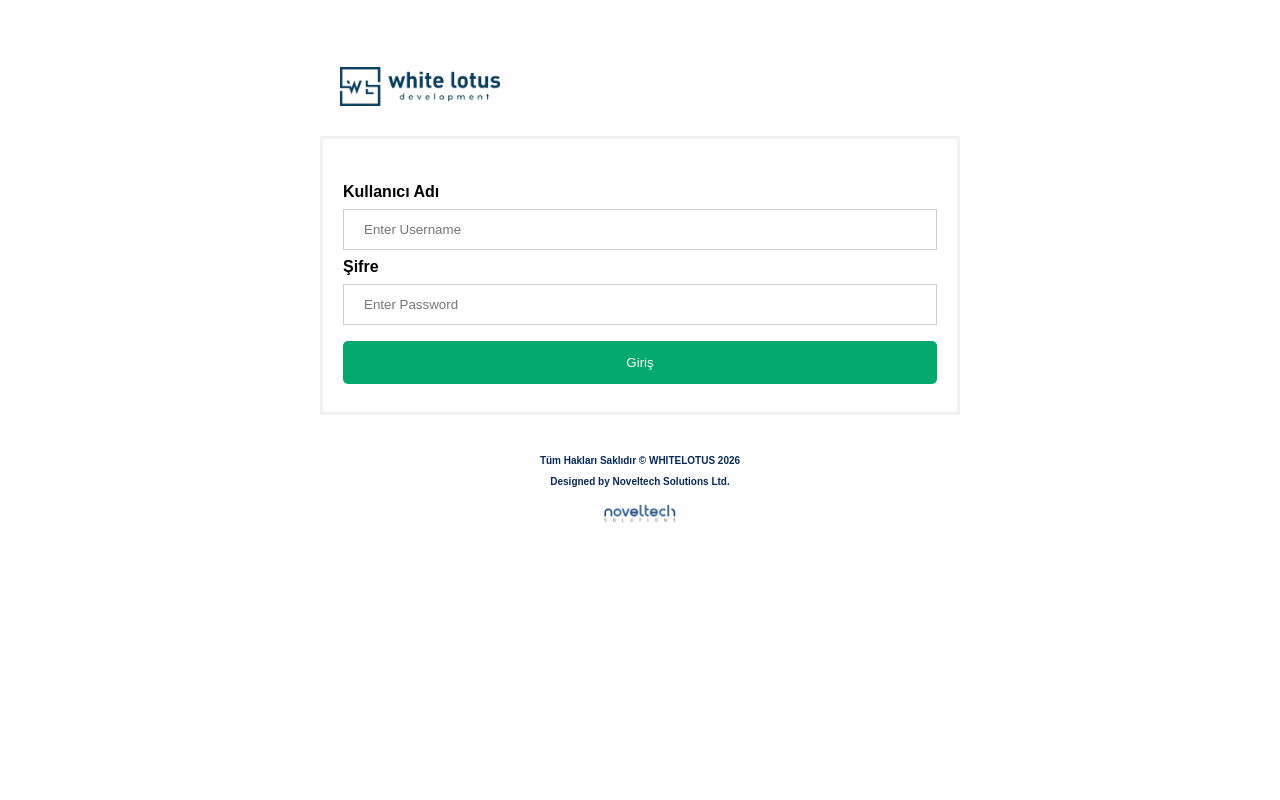
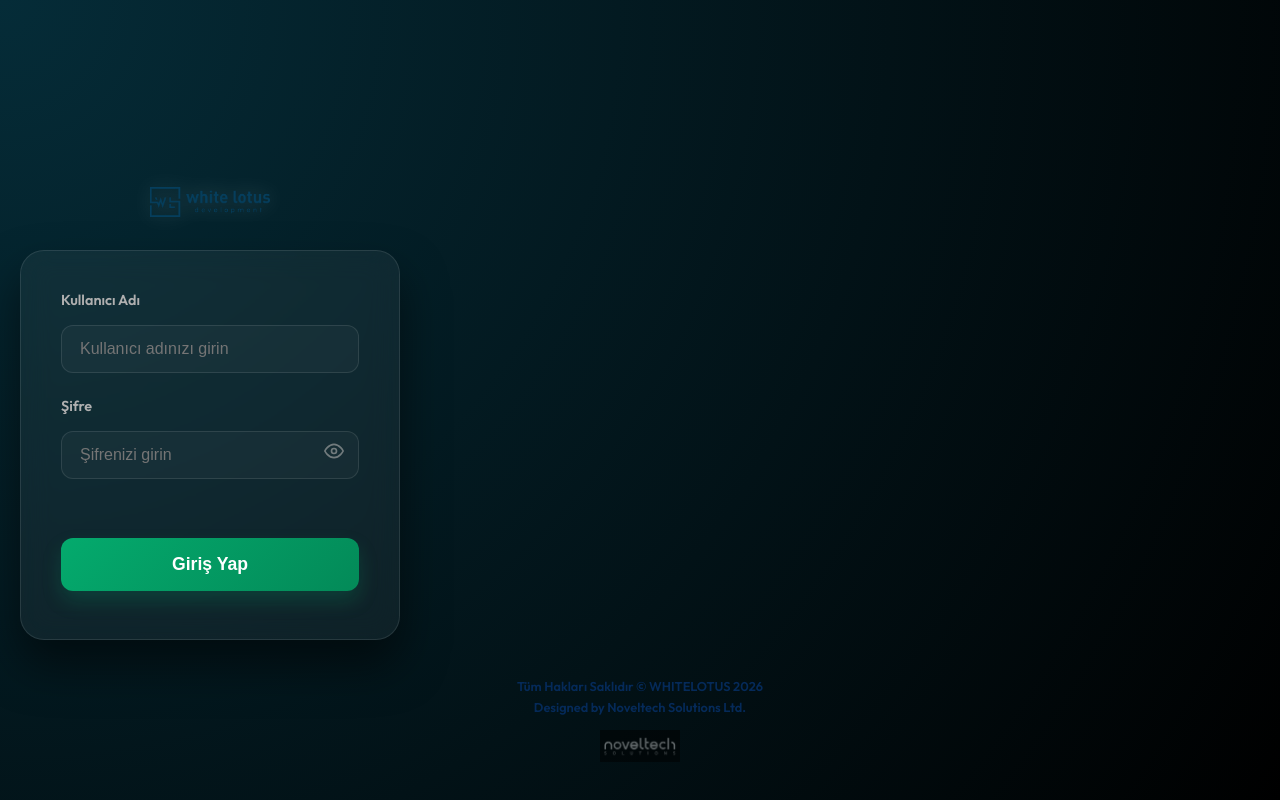
Before and after one commit to mehmetcezar/ai-software-factory, a PHP site: page /admin.php in a window 1280 px wide. Run offline with PHP 8.4, Linux system fonts and the light colour scheme; some libraries are stand-ins or nearby versions.

Commit message:
feat: redesign admin login page with premium glassmorphism and password toggle

```diff
--- a/whitelotus/admin.php
+++ b/whitelotus/admin.php
@@ -7,128 +7,14 @@
         <title>https://whitelotustest.online/</title>
         <meta name="ktmmo" content="kira satış danışman emlak alım">
         <link rel="stylesheet" type="text/css" href="main.css?rnd=<?php echo rand()?>">
+        <link rel="stylesheet" type="text/css" href="admin_new.css?rnd=<?php echo rand()?>">
         <link rel="shortcut icon" type="image/x-icon" href="logo/logo.jpeg" />
     <script src='https://www.google.com/recaptcha/api.js' async defer></script>
-
-    <style>
-
-.overlay {
-  height: 0%;
-  width: 100%;
-  position: fixed;
-  z-index: 1;
-  top: 0;
-  left: 0;
-  background-color: rgb(0,0,0);
-  background-color: rgba(0,0,0, 0.9);
-  overflow-y: hidden;
-  transition: 0.5s;
-}
-
-.overlay-content {
-  position: relative;
-  top: 25%;
-  width: 100%;
-  text-align: center;
-  margin-top: 30px;
-}
-
-.overlay a {
-  padding: 8px;
-  text-decoration: none;
-  font-size: 36px;
-  color: #818181;
-  display: block;
-  transition: 0.3s;
-}
-
-.overlay a:hover, .overlay a:focus {
-  color: #f1f1f1;
-}
-
-.overlay .closebtn {
-  position: absolute;
-  top: 20px;
-  right: 45px;
-  font-size: 60px;
-}
-
-@media screen and (max-height: 450px) {
-  .overlay {overflow-y: auto;}
-  .overlay a {font-size: 20px}
-  .overlay .closebtn {
-  font-size: 40px;
-  top: 15px;
-  right: 35px;
-  }
-}
-</style>
 
 
 </head>
 
 <body class="loginmainpage">
-  <!--
-    <div id="myNav" class="overlay" >
-  <a href="javascript:void(0)" class="closebtn" onclick="closeNav()">&times;</a>
-  <div class="overlay-content" style="font-size:14px;">
-    <a href="./files/LAB.pdf">LAB Bilgi Formu</a>
-    <a href="./files/LABSSS.pdf">SSS</a>
-      <a href="./files/LABS.pdf">LAB</a>
-      <a href="./files/LABS.pdf">LAB</a>
-  </div>
-</div> -->
-
-<!--<span style="font-size:15px;cursor:pointer" onclick="openNav()">&#9776; Genel Bilgi İçin Tıkla</span>-->
-   <!--
-    <script>
-function openNav() {
-  document.getElementById("myNav").style.height = "100%";
-}
-
-function closeNav() {
-  document.getElementById("myNav").style.height = "0%";
-}
-</script>
-    <br><br>
-     <div id="myNav2" class="overlay" >
-  <a href="javascript:void(0)" class="closebtn" onclick="closeNav2()">&times;</a>
-  <div class="overlay-content" style="font-size:14px;">
-    <a href="./files/KAROT%20NUMUNES%C4%B0%20ALIM%20TALEP%20FORMU-Okul%20Binalar%C4%B1%20i%C3%A7in.docx">Karot Numunesi</a>
-    <a href="./files/MEB%20G%C3%BC%C3%A7lendirme%20Projeleri%20Prosed%C3%BCr%C3%BC.docx">Güçlendirme Prosedürü</a>
-      <a href="./files/Teklif%20formu.doc">Teklif Formu</a>
-      <a href="./files/MEB%20OKUL%20BI%CC%87NALARI%20DEG%CC%86ERLENDI%CC%87RME%20LI%CC%87STESI%CC%87%20son.pdf">Değerlendirme Listesi</a>
-      <a href="https://drive.google.com/drive/folders/1UItpLusL-PGzoFHdAGKxqPkwbw_d6t64?usp=sharing">Görsel Planlar</a>
-      <a href="./files/MEB-%C3%87al%C4%B1%C5%9Fma.pdf">Labaratuar ve Analiz Bilgileri</a>
-  </div>
-</div>
-<span style="font-size:15px;cursor:pointer" onclick="openNav2()">&#9776; Okullar Projelendirme Bilgileri İçin Tıkla</span>
-    <script>
-function openNav2() {
-  document.getElementById("myNav2").style.height = "100%";
-}
-
-function closeNav2() {
-  document.getElementById("myNav2").style.height = "0%";
-}
-</script>
-
-    -->
-
-   <!-- <div class="topnav" id="myTopnav">
-<a href="./files/IMO_RVS-4AE.pdf" download>BBF</a>
-<a href="./files/SSS.pdf" download>SSS</a>
-
-</div>-->
-
-<!--<a href="./files/IMO_RVS-4AE.pdf" download><img src="image/menu/pdfpic.jpg" alt="" style="width:40px; height:auto; padding:0px 0px 0px 10px;"></a><p style="font-size:12px;font-weight:bolder;">Bina Bilgi Formunu İndir</p>
-        <a href="./files/SSS.pdf" download><img src="image/menu/pdfpic.jpg" alt="" style="width:40px; height:auto; padding:0px 0px 0px 10px;"></a><p style="font-size:12px;font-weight:bolder;">SSS İndir</p>-->
-    <!--
-    <div class="container">
-    <label><b>Sitenin Bakımı Yapılmaktadır. Daha sonra tekrar deneyiniz..</b></label>
-    </div>
-
-    -->
     <?php
      include 'usersession.php';
             //echo "OKpre";
@@ -137,26 +23,55 @@ function closeNav2() {
 
     <div class="mainconform">
         <div class="loginlogocon">
-    <img src="logo/logo.jpeg" alt="Login Page" class="logologin">
-
-</div>
-<form action="loginactionpage.php" method="post" class="loginform" id="loginform" onsubmit="return validateloginpage()">
-  <div class="imgcontainer">
+            <img src="logo/logo.jpeg" alt="White Lotus" class="logologin">
         </div>
 
+        <form action="loginactionpage.php" method="post" class="loginform" id="loginform" onsubmit="return validateloginpage()">
           <div class="container">
             <label for="uname"><b>Kullanıcı Adı</b></label>
-    <input type="text" placeholder="Enter Username" name="uname" id="uname" class="inputtextst">
+            <input type="text" placeholder="Kullanıcı adınızı girin" name="uname" id="uname" class="inputtextst">
 
             <label for="psw"><b>Şifre</b></label>
-    <input type="password" placeholder="Enter Password" name="psw" id="psw" class="inputtextst">
-       <div class="g-recaptcha" style="transform: scale(0.77);-webkit-transform: scale(0.77); transform-origin: 0 0;
--webkit-transform-origin: 0 0;" data-theme="light" data-sitekey="6LemsP0pAAAAAHMT75XXrlw69_t_oRNWxlwURsNW"></div>
-          <div id="g-recaptcha-error3"></div>
-    <button type="submit" class="buttonsubmitform">Giriş</button>
+            <div class="password-wrapper">
+                <input type="password" placeholder="Şifrenizi girin" name="psw" id="psw" class="inputtextst">
+                <span id="togglePassword" class="eye-icon">
+                    <svg xmlns="http://www.w3.org/2000/svg" width="20" height="20" viewBox="0 0 24 24" fill="none" stroke="currentColor" stroke-width="2" stroke-linecap="round" stroke-linejoin="round">
+                        <path d="M1 12s4-8 11-8 11 8 11 8-4 8-11 8-11-8-11-8z"></path>
+                        <circle cx="12" cy="12" r="3"></circle>
+                    </svg>
+                </span>
+            </div>
+
+            <div class="g-recaptcha" style="transform: scale(0.85); transform-origin: center center;" data-theme="dark" data-sitekey="6LemsP0pAAAAAHMT75XXrlw69_t_oRNWxlwURsNW"></div>
+            <div id="g-recaptcha-error3" style="text-align: center; margin-top: 5px;"></div>
+
+            <button type="submit" class="buttonsubmitform">Giriş Yap</button>
           </div>
         </form>
     </div>
+
+    <script>
+    // Password visibility toggle (Hold to show)
+    const pswInput = document.getElementById('psw');
+    const toggleBtn = document.getElementById('togglePassword');
+
+    const showPassword = () => { pswInput.type = 'text'; };
+    const hidePassword = () => { pswInput.type = 'password'; };
+
+    toggleBtn.addEventListener('mousedown', showPassword);
+    toggleBtn.addEventListener('mouseup', hidePassword);
+    toggleBtn.addEventListener('mouseleave', hidePassword);
+
+    // Support for touch devices
+    toggleBtn.addEventListener('touchstart', (e) => {
+        e.preventDefault();
+        showPassword();
+    });
+    toggleBtn.addEventListener('touchend', (e) => {
+        e.preventDefault();
+        hidePassword();
+    });
+    </script>
 
 
  <script>
--- /dev/null
+++ b/whitelotus/admin_new.css
@@ -0,0 +1,196 @@
+/* Admin Redesign - Premium Glassmorphism */
+@import url('https://fonts.googleapis.com/css2?family=Outfit:wght@300;400;600&display=swap');
+
+:root {
+    --primary: #04AA6D;
+    --primary-glow: rgba(4, 170, 109, 0.4);
+    --bg-dark: #052c38;
+    --glass-bg: rgba(255, 255, 255, 0.05);
+    --glass-border: rgba(255, 255, 255, 0.1);
+    --text-main: #ffffff;
+    --text-dim: #b0b0b0;
+}
+
+body.loginmainpage {
+    margin: 0;
+    padding: 0;
+    font-family: 'Outfit', sans-serif;
+    background: radial-gradient(circle at top left, #052c38 0%, #000000 100%);
+    background-attachment: fixed;
+    height: 100vh;
+    display: flex;
+    align-items: center;
+    justify-content: center;
+    overflow: hidden;
+}
+
+.mainconform {
+    width: 100%;
+    max-width: 420px;
+    padding: 20px;
+    z-index: 10;
+}
+
+.loginlogocon {
+    text-align: center;
+    margin-bottom: 30px;
+    height: auto;
+}
+
+.logologin {
+    width: 160px;
+    height: auto;
+    filter: drop-shadow(0 0 10px rgba(255,255,255,0.2));
+    float: none; /* Override legacy */
+    margin: 0 auto;
+}
+
+.loginform {
+    background: var(--glass-bg);
+    backdrop-filter: blur(15px);
+    -webkit-backdrop-filter: blur(15px);
+    border: 1px solid var(--glass-border);
+    border-radius: 24px;
+    padding: 40px;
+    box-shadow: 0 25px 45px rgba(0,0,0,0.5);
+    animation: fadeIn 0.8s ease-out;
+}
+
+@keyframes fadeIn {
+    from { opacity: 0; transform: translateY(20px); }
+    to { opacity: 1; transform: translateY(0); }
+}
+
+.container {
+    padding: 0;
+    width: 100%;
+    max-width: 100%;
+}
+
+.loginform label {
+    display: block;
+    color: var(--text-dim);
+    font-size: 0.9rem;
+    margin-bottom: 8px;
+    font-weight: 300;
+}
+
+.inputtextst {
+    width: 100%;
+    background: rgba(255, 255, 255, 0.03);
+    border: 1px solid var(--glass-border);
+    border-radius: 12px;
+    padding: 14px 18px;
+    color: var(--text-main);
+    font-size: 1rem;
+    margin-bottom: 24px;
+    transition: all 0.3s ease;
+}
+
+.inputtextst:focus {
+    outline: none;
+    border-color: var(--primary);
+    background: rgba(255, 255, 255, 0.07);
+    box-shadow: 0 0 15px var(--primary-glow);
+}
+
+/* Password eye container */
+.password-wrapper {
+    position: relative;
+    width: 100%;
+}
+
+.password-wrapper .inputtextst {
+    padding-right: 50px;
+}
+
+.eye-icon {
+    position: absolute;
+    right: 15px;
+    top: 50%;
+    transform: translateY(-50%);
+    cursor: pointer;
+    color: var(--text-dim);
+    transition: color 0.3s;
+    user-select: none;
+    display: flex;
+    align-items: center;
+    opacity: 0.6;
+    margin-top: -12px; /* Adjust for margin block */
+}
+
+.eye-icon:hover {
+    color: var(--text-main);
+    opacity: 1;
+}
+
+.buttonsubmitform {
+    background: linear-gradient(135deg, #04AA6D 0%, #038a58 100%);
+    color: white;
+    border: none;
+    border-radius: 12px;
+    padding: 16px;
+    width: 100%;
+    font-size: 1.1rem;
+    font-weight: 600;
+    cursor: pointer;
+    margin-top: 20px;
+    transition: all 0.3s ease;
+    box-shadow: 0 10px 20px rgba(4, 170, 109, 0.2);
+}
+
+.buttonsubmitform:hover {
+    transform: translateY(-2px);
+    box-shadow: 0 15px 30px rgba(4, 170, 109, 0.4);
+    opacity: 1;
+}
+
+.buttonsubmitform:active {
+    transform: translateY(0);
+}
+
+.g-recaptcha {
+    margin-top: 10px;
+    display: flex;
+    justify-content: center;
+}
+
+.footer {
+    position: fixed;
+    bottom: 20px;
+    width: 100%;
+    background: transparent;
+    color: var(--text-dim);
+    text-align: center;
+    font-size: 0.8rem;
+    padding: 0;
+}
+
+.b-footer p {
+    margin: 5px 0;
+}
+
+.footer img {
+    filter: grayscale(1) invert(1);
+    opacity: 0.5;
+    margin-top: 10px;
+}
+
+/* Responsive adjustment */
+@media (max-width: 480px) {
+    .loginform {
+        padding: 30px 20px;
+        border-radius: 0;
+        background: transparent;
+        border: none;
+        backdrop-filter: none;
+        box-shadow: none;
+    }
+    .mainconform {
+        max-width: 100%;
+    }
+    body.loginmainpage {
+        align-items: flex-start;
+        padding-top: 50px;
+    }
+}
```
Lines whose indentation alone changed are shown as unchanged.
